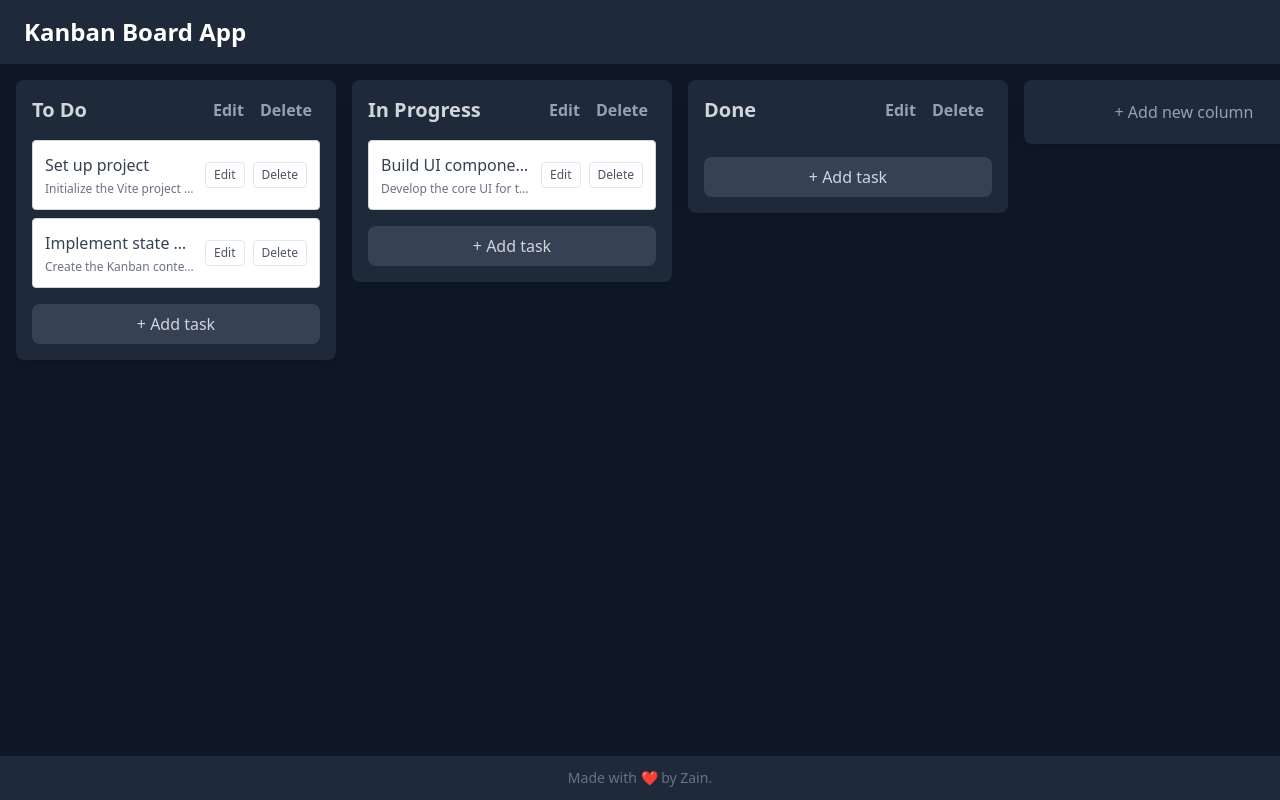
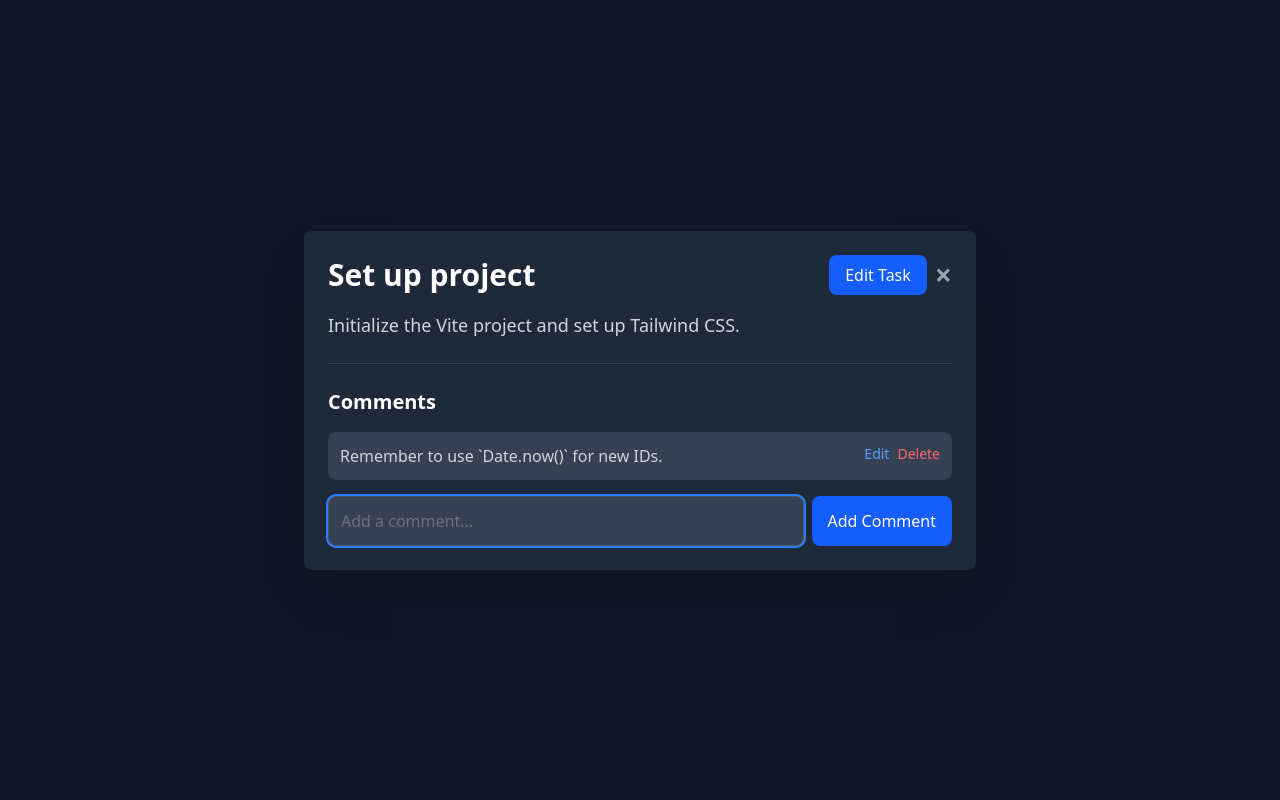
Before and after one commit to ZtheLeader/kanban-board-zain, a React (Vite) app: page /boards in a window 1280 px wide. Both pictures are taken after a click on the button 176 px from the left and 175 px from the top of the page. Built offline with nearby package versions, Linux system fonts and the light colour scheme.

Commit message:
feat: Add task detail modal and comments related functionality

```diff
--- a/src/features/kanban/Column.tsx
+++ b/src/features/kanban/Column.tsx
@@ -5,9 +5,10 @@ import TaskCard from './TaskCard';
 
 type ColumnProps = {
   column: ColumnType;
+  onTaskClick: (taskId: string, columnId: string) => void;
 };
 
-const Column = ({ column }: ColumnProps) => {
+const Column = ({ column, onTaskClick }: ColumnProps) => {
   const { state, dispatch } = useKanban();
 
   const tasks = column.taskIds.map(taskId => state.tasks[taskId]);
@@ -67,7 +68,7 @@ const Column = ({ column }: ColumnProps) => {
             className={`flex flex-col gap-2 overflow-y-auto transition-colors duration-200 ${snapshot.isDraggingOver ? 'bg-gray-700' : ''} min-h-[1px]`}
           >
             {tasks.map((task, index) => (
-              <TaskCard key={task.id} task={task} index={index} columnId={column.id} />
+              <TaskCard key={task.id} task={task} index={index} columnId={column.id} onClick={onTaskClick} />
             ))}
             {provided.placeholder}
           </div>
--- a/src/features/kanban/KanbanBoard.tsx
+++ b/src/features/kanban/KanbanBoard.tsx
@@ -1,13 +1,31 @@
+import { useState } from 'react';
+
 import { DragDropContext, Droppable, Draggable, type DropResult } from '@hello-pangea/dnd';
 import { useKanban } from '../../context/kanban/useKanban';
 import Column from './Column';
+import TaskDetailModal from './TaskDetailModal';
+
 
 const KanbanBoard = () => {
   const { state, dispatch } = useKanban();
 
+  const [modalState, setModalState] = useState({
+    isOpen: false,
+    taskId: '',
+    columnId: '',
+  });
+
   const handleAddColumn = () => {
     const newColumnId = Date.now().toString();
     dispatch({ type: 'ADD_COLUMN', payload: { id: newColumnId, title: 'New Column' } });
+  };
+
+  const handleOpenModal = (taskId: string, columnId: string) => {
+    setModalState({ isOpen: true, taskId, columnId });
+  };
+
+  const handleCloseModal = () => {
+    setModalState({ isOpen: false, taskId: '', columnId: '' });
   };
 
   const onDragEnd = (result: DropResult) => {
@@ -52,6 +70,7 @@ const KanbanBoard = () => {
   };
 
   return (
+    <div>
       <DragDropContext onDragEnd={onDragEnd}>
         <Droppable droppableId="board" type="COLUMN" direction="horizontal">
           {(provided) => (
@@ -69,7 +88,7 @@ const KanbanBoard = () => {
                       className="flex-shrink-0"
                     >
                       <div {...provided.dragHandleProps}>
-                      <Column column={state.columns[columnId]} />
+                        <Column column={state.columns[columnId]} onTaskClick={handleOpenModal} />
                       </div>
                     </div>
                   )}
@@ -86,6 +105,14 @@ const KanbanBoard = () => {
           )}
         </Droppable>
       </DragDropContext>
+      {modalState.isOpen && (
+        <TaskDetailModal
+          taskId={modalState.taskId}
+          columnId={modalState.columnId}
+          onClose={handleCloseModal}
+        />
+      )}
+    </div>
   );
 };
 
--- a/src/features/kanban/TaskCard.tsx
+++ b/src/features/kanban/TaskCard.tsx
@@ -6,9 +6,10 @@ type TaskCardProps = {
   task: TaskType;
   columnId: string;
   index: number;
+  onClick: (taskId: string, columnId: string) => void;
 };
 
-const TaskCard = ({ task, columnId, index }: TaskCardProps) => {
+const TaskCard = ({ task, columnId, index, onClick }: TaskCardProps) => {
   const { dispatch } = useKanban();
 
   const handleDeleteTask = () => {
@@ -37,6 +38,7 @@ const TaskCard = ({ task, columnId, index }: TaskCardProps) => {
     <Draggable draggableId={task.id} index={index}>
       {(provided, snapshot) => (
         <div
+          onClick={() => onClick(task.id, columnId)}
           {...provided.draggableProps}
           {...provided.dragHandleProps}
           ref={provided.innerRef}
--- /dev/null
+++ b/src/features/kanban/TaskDetailModal.tsx
@@ -0,0 +1,136 @@
+import { useState } from 'react';
+import { useKanban } from '../../context/kanban/useKanban';
+
+type TaskDetailModalProps = {
+  taskId: string;
+  columnId: string;
+  onClose: () => void;
+};
+const TaskDetailModal = ({ taskId, onClose }: TaskDetailModalProps) => {
+  const { state, dispatch } = useKanban();
+  const task = state.tasks[taskId];
+  const comments = task.commentIds.map(commentId => state.comments[commentId]);
+  const [commentText, setCommentText] = useState('');
+
+  const handleAddComment = () => {
+    if (commentText.trim() === '') return;
+    const commentId = Date.now().toString();
+    dispatch({
+      type: 'ADD_COMMENT',
+      payload: { commentId, taskId, text: commentText },
+    });
+    setCommentText('');
+  };
+
+  const handleDeleteComment = (commentId: string) => {
+    const confirmDelete = window.confirm("Are you sure you want to delete this comment?");
+    if (confirmDelete) {
+      dispatch({ type: 'DELETE_COMMENT', payload: { commentId, taskId } });
+    }
+  };
+
+  const handleEditComment = (commentId: string) => {
+    const comment = state.comments[commentId];
+    const newText = window.prompt("Edit comment:", comment.text);
+    if (newText) {
+      dispatch({ type: 'EDIT_COMMENT', payload: { commentId, newText } });
+    }
+  };
+
+  const handleEditTask = () => {
+    const newTitle = window.prompt('Edit task title:', task.title);
+    const newDescription = window.prompt('Edit task description:', task.description);
+    if (newTitle !== null && newDescription !== null) {
+      dispatch({
+        type: 'EDIT_TASK',
+        payload: { taskId, title: newTitle, description: newDescription },
+      });
+    }
+  };
+
+  if (!task) {
+    return null;
+  }
+
+  return (
+    <div
+      className="fixed inset-0 z-50 flex items-center justify-center bg-gray-900 bg-opacity-75 transition-opacity"
+      onClick={onClose}
+    >
+      <div
+        className="relative bg-gray-800 rounded-lg shadow-2xl p-6 w-full max-w-2xl max-h-[90vh] overflow-y-auto"
+        onClick={(e) => e.stopPropagation()}
+      >
+        <div className="flex justify-between items-center mb-4">
+          <h2 className="text-3xl font-bold text-white">{task.title}</h2>
+          <div className="flex gap-2">
+            <button
+              onClick={handleEditTask}
+              className="px-4 py-2 bg-blue-600 rounded-lg text-white font-medium hover:bg-blue-700 transition-colors"
+            >
+              Edit Task
+            </button>
+            <button
+              onClick={onClose}
+              className="text-gray-400 hover:text-red-500 font-bold text-3xl leading-none"
+              aria-label="Close modal"
+            >
+              &times;
+            </button>
+          </div>
+        </div>
+
+        <p className="text-gray-300 text-lg mb-6">{task.description}</p>
+
+        <div className="border-t border-gray-700 pt-6">
+          <h3 className="text-xl font-semibold mb-4 text-white">Comments</h3>
+
+          <div className="flex flex-col gap-3 mb-4">
+            {comments.length > 0 ? (
+              comments.map((comment) => (
+                <div key={comment.id} className="bg-gray-700 p-3 rounded-lg flex justify-between items-start">
+                  <p className="text-gray-300">{comment.text}</p>
+                  <div className="flex gap-2">
+                    <button
+                      onClick={() => handleEditComment(comment.id)}
+                      className="text-blue-400 hover:text-blue-300 text-sm"
+                    >
+                      Edit
+                    </button>
+                    <button
+                      onClick={() => handleDeleteComment(comment.id)}
+                      className="text-red-400 hover:text-red-300 text-sm"
+                    >
+                      Delete
+                    </button>
+                  </div>
+                </div>
+              ))
+            ) : (
+              <p className="text-gray-500">No comments yet.</p>
+            )}
+          </div>
+
+          <div className="flex gap-2 mt-4">
+            <input
+              autoFocus
+              type="text"
+              value={commentText}
+              onChange={(e) => setCommentText(e.target.value)}
+              placeholder="Add a comment..."
+              className="flex-1 p-3 rounded-lg bg-gray-700 border border-gray-600 text-gray-200 placeholder-gray-500 focus:outline-none focus:ring-2 focus:ring-blue-500"
+            />
+            <button
+              onClick={handleAddComment}
+              className="px-4 py-3 bg-blue-600 rounded-lg text-white font-medium hover:bg-blue-700 transition-colors"
+            >
+              Add Comment
+            </button>
+          </div>
+        </div>
+      </div>
+    </div>
+  );
+};
+
+export default TaskDetailModal;
```
Lines whose indentation alone changed are shown as unchanged.
